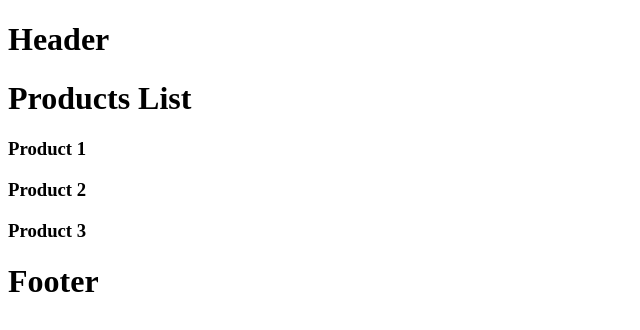
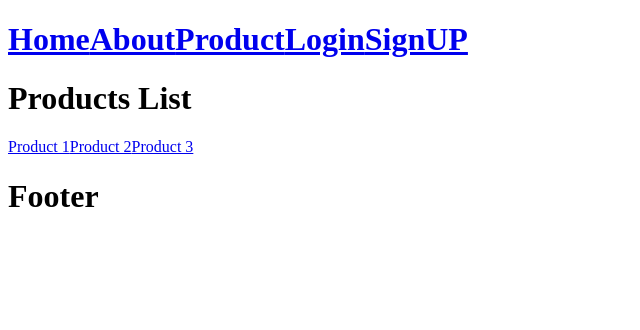
Before and after one commit to razibdash/Next.js-Classes, a Next.js app: page /products in a window 1280 px wide. Shown: the top 330 px of the page, without its empty margins (0-640 px from the left). Built offline with nearby package versions, Linux system fonts and the light colour scheme.

Commit message:
Link in Next.js

```diff
--- /dev/null
+++ b/src/app/_lib/navigation/Navbar.tsx
@@ -0,0 +1,15 @@
+import React from 'react'
+import Link from 'next/link'
+const Navbar = () => {
+  return (
+    <div>
+        <Link href={'/'}>Home</Link>
+        <Link href={'/about'}>About</Link>
+        <Link href={'/products'}>Product</Link>
+        <Link href={'/login'}>Login</Link>
+        <Link href={'/register'}>SignUP</Link>
+    </div>
+  )
+}
+
+export default Navbar
--- a/src/app/layout.tsx
+++ b/src/app/layout.tsx
@@ -1,4 +1,5 @@
 import { Metadata } from "next"
+import Navbar from "./_lib/navigation/Navbar"
 
 export const metadata:Metadata = {
   title: {
@@ -17,7 +18,9 @@ export default function RootLayout({
   return (
     <html lang="en">
       <body>
-        <h1 className="bg-sky-600 text-white py-5 px-5">Header</h1>
+        <h1 className="bg-sky-600 text-white py-5 px-5">
+          <Navbar />
+        </h1>
         {children}
         <h1 className="bg-green-500 text-stone-200 px-5">Footer</h1>
         </body>
--- a/src/app/products/page.tsx
+++ b/src/app/products/page.tsx
@@ -1,12 +1,13 @@
+import Link from 'next/link'
 import React from 'react'
 
 function Product() {
   return (
     <div>
         <h1>Products List</h1>
-        <h3>Product 1</h3>
-        <h3>Product 2</h3>
-        <h3>Product 3</h3>
+        <Link href={'/products/1'}>Product 1</Link>
+        <Link href={'/products/2'}>Product 2</Link>
+        <Link href={'/products/3'}>Product 3</Link>
     </div>
   )
 }
```
